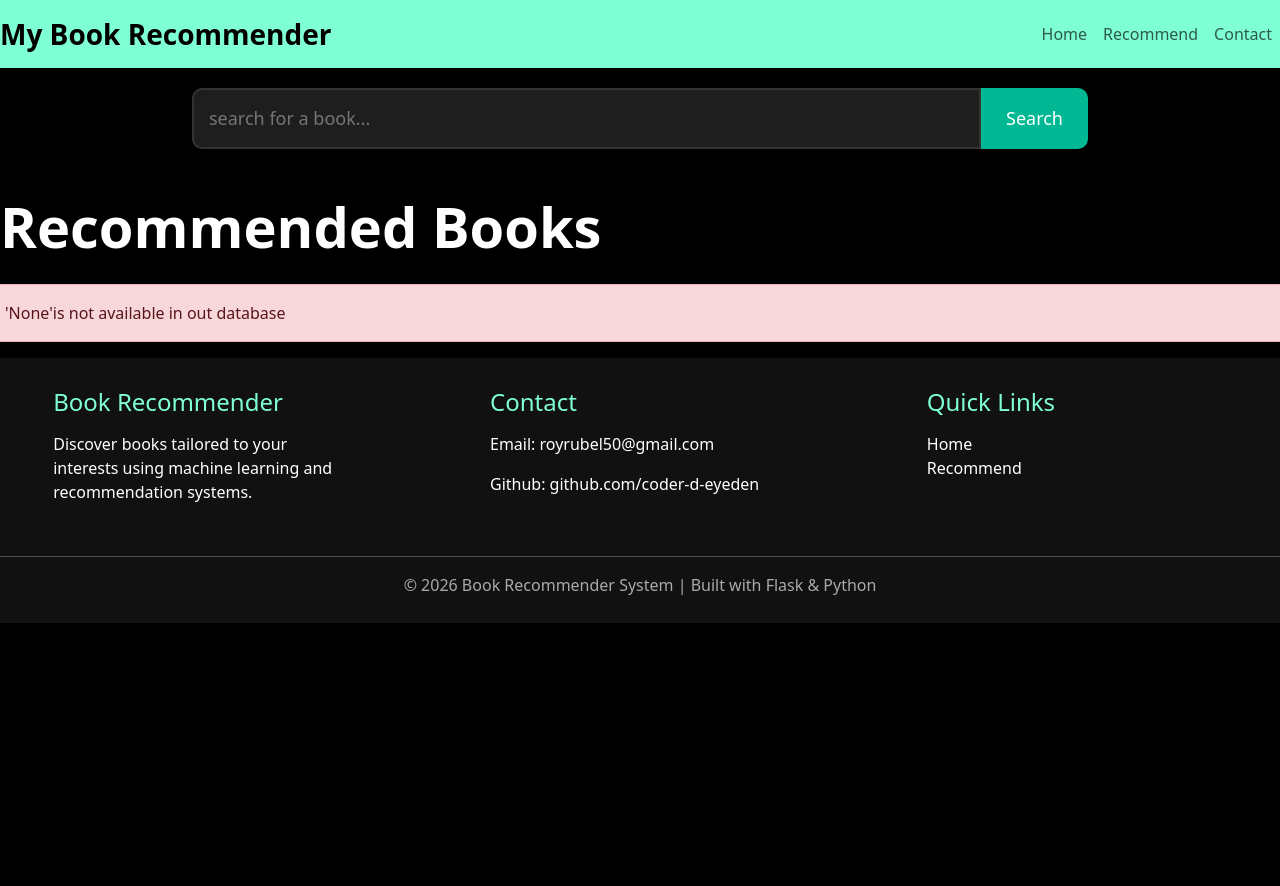
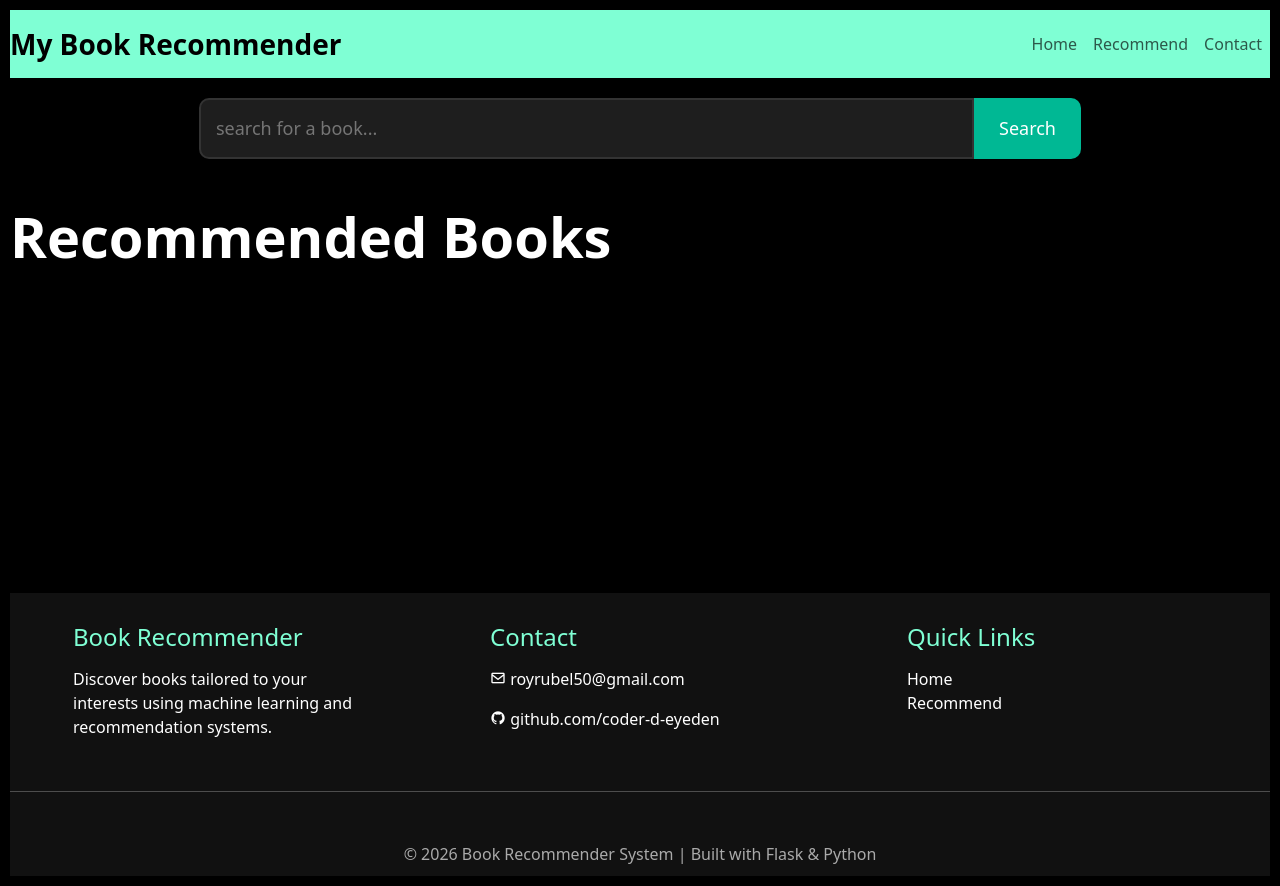
Before and after one commit to coder-d-Eyeden/book_recommender_system, a Flask app: page /recommend in a window 1280 px wide. Before the commit the page ends 623 px from the top, so only its background shows below. Run offline with Flask 3, Linux system fonts and the light colour scheme; parts of the project's set-up code (start-up, migrations or seed data) failed here and were passed over.

Commit message:
Fixed some Bugs

```diff
--- a/app.py
+++ b/app.py
@@ -24,7 +24,19 @@ def index ():
 
 @app.route("/recommend",methods=['GET','POST'])
 def recommend_ui():
+
+
+        if request.method == 'GET':
+            return render_template('recommend.html')
+
         user_input = request.form.get('user_input')
+
+        if not user_input:
+             return render_template(
+                  'recommend.html',
+                  error = 'Please Enter A Book Name'
+             )
+
         if user_input not in pt.index:
              return render_template('recommend.html',data=[],error=f"'{user_input}'is not available in out database")
         index = np.where(pt.index==user_input)[0][0]
@@ -43,6 +55,6 @@ def recommend_ui():
         print(data)
 
 
-        return render_template('recommend.html',data=data)
+        return render_template('recommend.html',data=data,search_query = user_input)
 if __name__ =="__main__":
     app.run(debug=True)
--- a/static/style.css
+++ b/static/style.css
@@ -7,6 +7,7 @@ body {
     display: flex;
     flex-direction: column;
     background-color: black;
+    padding: 10px;
 }
 
 /* Search Bar */
@@ -95,7 +96,8 @@ body {
 .footer{
   background-color: #111;
   color: white;
-  margin-top: auto;
+  margin-top: 25%;
+  margin-bottom: 0px;
   padding: 30px 0 10px;
 
 }
@@ -126,6 +128,7 @@ body {
 }
 .footer-bottom{
   text-align: center;
-  margin-top: 10px;
+  margin-top: 50px;
+  margin-bottom: 0px;
   color: #aaa;
 }
--- a/templates/base.html
+++ b/templates/base.html
@@ -14,9 +14,12 @@
     <!-- Font Awesome -->
     <link rel="stylesheet" href="https://cdnjs.cloudflare.com/ajax/libs/font-awesome/6.5.2/css/all.min.css">
     <link rel="stylesheet" href="{{url_for('static',filename='style.css')}}">
+    <link href='https://unpkg.com/boxicons@2.1.4/css/boxicons.min.css' rel='stylesheet'>
 
 
 </head>
+
+<body>
 
     <!-- Nav Bar -->
 
@@ -31,7 +34,7 @@
                     <a class="nav-link" href="/">Home</a>
                 </li>
                 <li class="nav-item">
-                    <a class="nav-link" href="/recommend">Recommend</a>
+                    <a class="nav-link" href="/recommend" >Recommend</a>
                 </li>
 
                 <li class="nav-item">
@@ -68,8 +71,13 @@
 
             <div id="contact" class="footer-section">
                 <h4>Contact</h4>
-                <p>Email: royrubel50@gmail.com</p>
-                <p>Github: github.com/coder-d-eyeden</p>
+                <p>
+                    <i class="bx bx-envelope"></i>
+                    <a href="royrubel50@gmail.comm">royrubel50@gmail.com</a>
+                </p>
+
+                <p> <i class='bx bxl-github'></i> <a href="https://github.com/coder-d-eyeden" target="_blank">
+                        github.com/coder-d-eyeden </a> </p>
             </div>
             <div class="footer-section">
                 <h4>Quick Links</h4>
--- a/templates/recommend.html
+++ b/templates/recommend.html
@@ -1,7 +1,18 @@
 <!-- recommend.html -->
 {% extends 'base.html' %}
 
+
+
+
 {% block body %}
+
+{% if search_query %}
+<h4 class="text-white display-6">
+    Search Result: <span style="color: aquamarine;">{{ search_query }}</span>
+</h4>
+{% endif %}
+
+
 <div class="row mt-4">
     <div class="col-md-12">
         <h1 class="text-white display-4 fw-bold">
@@ -9,6 +20,8 @@
         </h1>
     </div>
 </div>
+
+
 <div class="row">
 
     {% if error %}
@@ -35,5 +48,6 @@
     </div>
 
     {% endif %}
+</div>
 
 {% endblock body%}
```
Also changed, not shown: requirements.txt (added, +9 -0 lines), 1 other file. Lines whose indentation alone changed are shown as unchanged.
